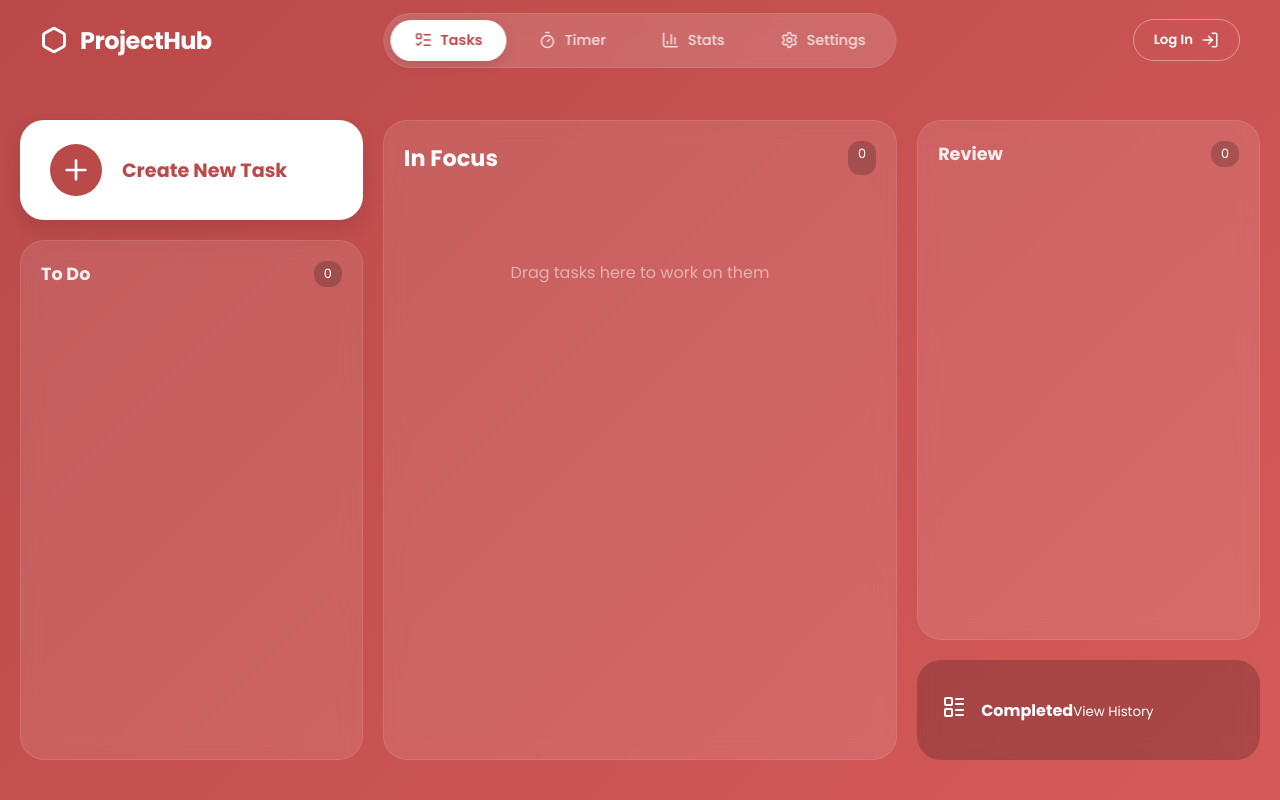
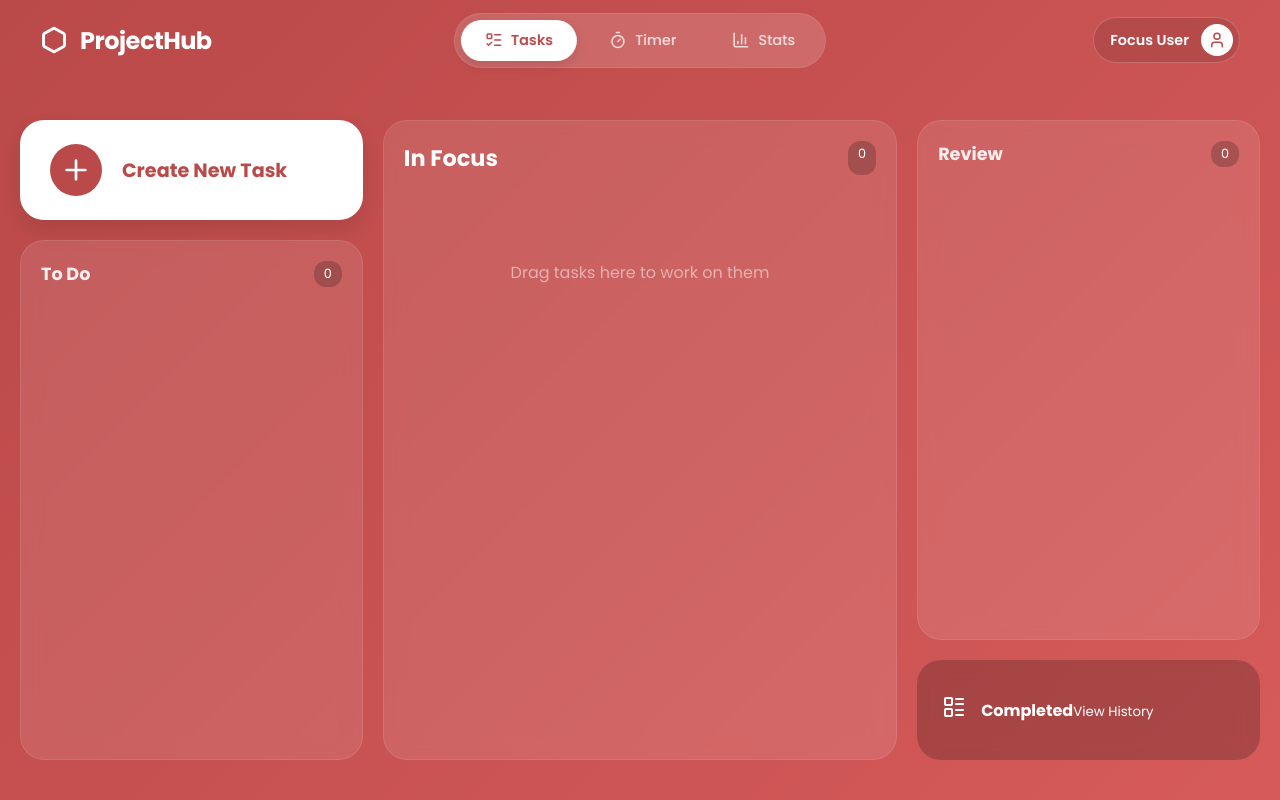
Before and after one commit to JeffWR/ProjectHub, a SvelteKit app: page /tasks in a window 1280 px wide. Built offline with nearby package versions, Linux system fonts and the light colour scheme.

Commit message:
Integrate new Settings/Profile modal into layout and update navigation UI

```diff
--- a/src/routes/+layout.svelte
+++ b/src/routes/+layout.svelte
@@ -1,10 +1,18 @@
 <script>
     import { page } from '$app/stores';
-    import { Timer, ListTodo, BarChart3, Settings, LogIn, Hexagon } from 'lucide-svelte';
-    import Toast from '$lib/components/Toast.svelte'; // Import the notification system
+    import { Timer, ListTodo, BarChart3, Hexagon, User } from 'lucide-svelte';
+    import Toast from '$lib/components/Toast.svelte';
+    import SettingsModal from '$lib/components/SettingsModal.svelte'; // <--- 1. IMPORT MODAL
+
+    // State to control the Settings/Profile popup
+    let showSettings = false;
 </script>
 
 <Toast />
+
+{#if showSettings}
+    <SettingsModal on:close={() => showSettings = false} />
+{/if}
 
 <div class="app-shell">
     <nav>
@@ -25,15 +33,14 @@
             <a href="/stats" class:active={$page.url.pathname === '/stats'}>
                 <BarChart3 size={18} /> Stats
             </a>
-            <a href="/settings" class:active={$page.url.pathname === '/settings'}>
-                <Settings size={18} /> Settings
-            </a>
-        </div>
+            </div>
 
         <div class="nav-right">
-            <button class="login-btn">
-                <span>Log In</span>
-                <LogIn size={18} />
+            <button class="profile-btn" on:click={() => showSettings = true}>
+                <span class="user-name">Focus User</span>
+                <div class="avatar-circle">
+                    <User size={18} />
+                </div>
             </button>
         </div>
     </nav>
@@ -46,7 +53,7 @@
 <style>
     :global(body) {
         margin: 0;
-        font-family: 'Poppins', sans-serif; /* Applied new font */
+        font-family: 'Poppins', sans-serif;
         background: linear-gradient(135deg, #ba4949 0%, #d65a5a 100%);
         color: white;
         height: 100vh;
@@ -60,31 +67,20 @@
         padding: 0 40px;
         display: flex;
         align-items: center;
-        justify-content: space-between; /* Pushes Left/Right to edges */
-        position: relative; /* Needed for absolute centering */
+        justify-content: space-between;
+        position: relative;
     }
 
     /* LEFT SECTION */
-    .nav-left {
-        display: flex;
-        align-items: center;
-        gap: 12px;
-        z-index: 10; /* Ensure it sits above anything else */
-    }
-    .logo-icon {
-        display: flex; align-items: center; justify-content: center;
-    }
-    .brand-name {
-        font-weight: 700;
-        font-size: 1.5rem;
-        letter-spacing: -0.5px;
-    }
+    .nav-left { display: flex; align-items: center; gap: 12px; z-index: 10; }
+    .logo-icon { display: flex; align-items: center; justify-content: center; }
+    .brand-name { font-weight: 700; font-size: 1.5rem; letter-spacing: -0.5px; }
 
-    /* CENTER SECTION (Absolute Centering) */
+    /* CENTER SECTION */
     .nav-center {
         position: absolute;
         left: 50%;
-        transform: translateX(-50%); /* Moves it back by 50% of its own width */
+        transform: translateX(-50%);
         display: flex;
         gap: 8px;
         background: rgba(255, 255, 255, 0.15);
@@ -116,28 +112,36 @@
         box-shadow: 0 4px 12px rgba(0,0,0,0.1);
     }
 
-    /* RIGHT SECTION */
-    .nav-right {
-        z-index: 10;
-    }
-    .login-btn {
-        background: transparent;
-        border: 1px solid rgba(255,255,255,0.4);
+    /* RIGHT SECTION (Updated for Profile Button) */
+    .nav-right { z-index: 10; }
+
+    .profile-btn {
+        background: rgba(0,0,0,0.1);
+        border: 1px solid rgba(255,255,255,0.2);
         color: white;
-        padding: 10px 20px;
+        padding: 6px 6px 6px 16px; /* Less padding right for the circle */
         border-radius: 30px;
         cursor: pointer;
         font-family: 'Poppins', sans-serif;
         font-weight: 600;
         display: flex;
         align-items: center;
-        gap: 8px;
+        gap: 12px;
         transition: 0.2s;
     }
-    .login-btn:hover {
-        background: white;
-        color: #ba4949;
-        border-color: white;
+
+    .profile-btn:hover {
+        background: rgba(255,255,255,0.1);
+        border-color: rgba(255,255,255,0.4);
+    }
+
+    .user-name { font-size: 0.9rem; }
+
+    .avatar-circle {
+        width: 32px; height: 32px;
+        background: white; color: #ba4949;
+        border-radius: 50%;
+        display: flex; align-items: center; justify-content: center;
     }
 
     main {
```
